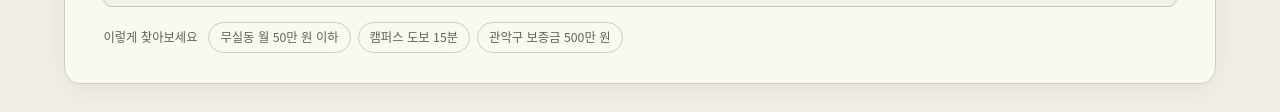
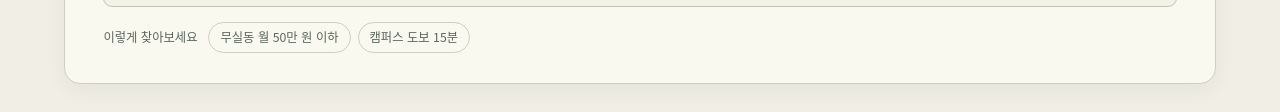
Before and after one commit to wsbang0002/KR-Room-AI, a website: page public/index.html in a window 1280 px wide. Shown: the part 562-674 px from the top of the page. Drawn offline with Linux system fonts and the light colour scheme; no server answers.

Commit message:
Remove the Gwanak-gu example from the search form

```diff
--- a/public/index.html
+++ b/public/index.html
@@ -83,7 +83,6 @@
           <span class="example-label">이렇게 찾아보세요</span>
           <button type="button" data-query="원주시 무실동에서 관리비 포함 월 50만 원 이하인 원룸 찾아줘">무실동 월 50만 원 이하</button>
           <button type="button" data-query="강원대 원주캠퍼스까지 걸어서 15분 이내인 원룸 찾아줘">캠퍼스 도보 15분</button>
-          <button type="button" data-query="서울 관악구에서 보증금 500만 원 이하, 세탁기가 있는 원룸 찾아줘">관악구 보증금 500만 원</button>
         </div>
         <div id="conditions" class="condition-list" aria-label="적용한 검색 조건"></div>
         <p id="conversation" class="conversation" role="status" aria-live="polite"></p>
```
